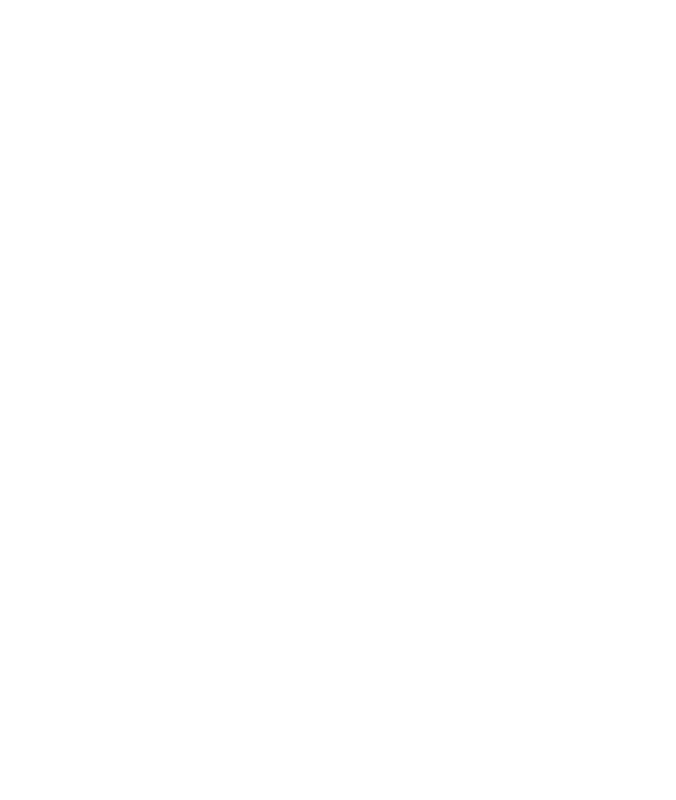
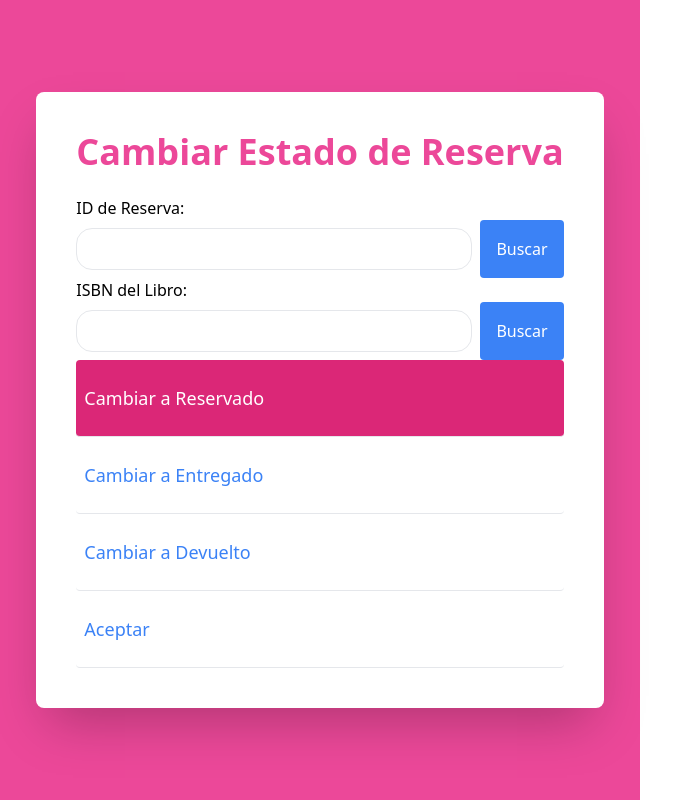
Before and after one commit to JUANDA18RG/Proyecto-Desarrollo, a React (Vite) app: page /CambiarEstadoReserva in a window 1280 px wide. Before the commit this address had no page. Shown: the whole page, without its empty margins (0-676 px from the left). Built offline with nearby package versions, Linux system fonts and the light colour scheme.

Commit message:
boton de eliminar valoracion y comentario hecho :))

```diff
--- a/src/App.jsx
+++ b/src/App.jsx
@@ -23,6 +23,7 @@
 import EliminarCuenta from "./pages/USUARIO/EliminarCuenta";
 import EliminarLibro from "./pages/ADMIN/EliminarLibro";
 import EditarLibro from "./pages/ADMIN/EditarLibro";
+import CambiarEstadoReserva from "./pages/ADMIN/cambiarestadoreserva";
 
 function App() {
   return (
@@ -56,6 +57,7 @@
         <Route path="/EliminarCuenta" element={<EliminarCuenta />} />
         <Route path="/EliminarLibro" element={<EliminarLibro />} />
         <Route path="/EditarLibro" element={<EditarLibro />} />
+        <Route path="/CambiarEstadoReserva" element={<CambiarEstadoReserva />} />
       </Routes>
     </div>
   );
--- a/src/pages/ADMIN/ContenidoAdmin.jsx
+++ b/src/pages/ADMIN/ContenidoAdmin.jsx
@@ -86,7 +86,7 @@
               </svg>
             </Link>
             <Link
-              to="/EliminarLibro"
+              to="/"
               className="flex rounded items-center justify-between text-blue-500 hover:bg-pink-600 transition duration-500 border-b hover:text-white border-gray-200 py-4 text-lg"
             >
               <span className="m-2">Eliminar Libro</span>
@@ -106,7 +106,7 @@
               </svg>
             </Link>
             <Link
-              to="/EditarLibro"
+              to="/"
               className="flex rounded items-center justify-between text-blue-500 hover:bg-pink-600 transition duration-500 border-b hover:text-white border-gray-200 py-4 text-lg"
             >
               <span className="m-2">Editar Libro</span>
@@ -126,7 +126,7 @@
               </svg>
             </Link>
             <Link
-              to="/"
+              to="/cambiarestadoreserva"
               className="flex rounded items-center justify-between text-blue-500 hover:bg-pink-600 transition duration-500 border-b hover:text-white border-gray-200 py-4 text-lg"
             >
               <span className="m-2">Cambiar estado de reserva</span>
--- /dev/null
+++ b/src/pages/ADMIN/cambiarestadoreserva.jsx
@@ -0,0 +1,193 @@
+import React, { useState } from "react";
+import Swal from "sweetalert2";
+import axios from "axios";
+
+const CambiarEstadoReserva = () => {
+  const [reservaId, setReservaId] = useState("");
+  const [isbn, setISBN] = useState("");
+  const [estadoReserva, setEstadoReserva] = useState("Reservado");
+  const [reservaEncontrada, setReservaEncontrada] = useState(null);
+
+  const handleChangeEstadoReserva = (nuevoEstado) => {
+    setEstadoReserva(nuevoEstado);
+  };
+
+  const handleAceptarClick = async () => {
+    try {
+      // Verifica que el estado de la reserva se haya cambiado
+      if (estadoReserva === "Reservado") {
+        Swal.fire("Alerta", "Por favor, cambia el estado de la reserva antes de aceptar.", "warning");
+        return;
+      }
+
+      const response = await axios.put(`http://localhost:4000/api/Reservas/${reservaId}`, {
+        estado: estadoReserva,
+      });
+
+      if (response.status === 200) {
+        Swal.fire("Cambios aceptados", `Nuevo estado: ${estadoReserva}`, "success");
+      } else {
+        Swal.fire("Error", "Ocurrió un error al actualizar la reserva", "error");
+      }
+    } catch (error) {
+      console.error("Error al actualizar reserva", error);
+      Swal.fire("Error", "Ocurrió un error al actualizar la reserva", "error");
+    }
+  };
+
+  const handleBuscarReservaPorId = async () => {
+    try {
+      Swal.fire("Buscar por ID de Reserva", `ID de Reserva: ${reservaId}`, "info");
+      console.log("ID de la reserva:", reservaId);
+
+      // Lógica para buscar por ID de reserva
+      const response = await axios.get(`http://localhost:4000/api/Reservas/${reservaId}`);
+      const reservaEncontrada = response.data;
+
+      // Si la reserva se encuentra, puedes mostrar detalles o realizar otras acciones
+      if (reservaEncontrada) {
+        setReservaEncontrada(reservaEncontrada);
+        Swal.fire("Reserva encontrada", `ID: ${reservaId}`, "success");
+      } else {
+        setReservaEncontrada(null);
+        Swal.fire("Reserva no encontrada", `No hay reserva para el ID: ${reservaId}`, "error");
+      }
+    } catch (error) {
+      // En caso de error, muestra un mensaje de error
+      console.error("Error al buscar reserva por ID", error);
+      Swal.fire("Error", `Ocurrió un error al buscar la reserva por ID: ${error.message}`, "error");
+    }
+  };
+
+  const handleBuscarReservaPorISBN = async () => {
+    try {
+      const response = await axios.get(`http://localhost:4000/api/Books/isbn/${isbn}`);
+      const reservaEncontrada = response.data;
+
+      if (reservaEncontrada) {
+        setReservaEncontrada(reservaEncontrada);
+        Swal.fire("Reserva encontrada", `ISBN: ${isbn}`, "success");
+      } else {
+        setReservaEncontrada(null);
+        Swal.fire("Reserva no encontrada", `No hay reserva para el ISBN: ${isbn}`, "error");
+      }
+    } catch (error) {
+      console.error("Error al buscar reserva por ISBN", error);
+
+      Swal.fire("Error", `Ocurrió un error al buscar la reserva: ${error.message}`, "error");
+    }
+  };
+
+  const mostrarAlerta = (mensaje, icono) => {
+    Swal.fire(mensaje, "", icono);
+  };
+
+  return (
+    <div className="min-h-screen flex">
+      <div className="w-1/2 bg-pink-500 flex flex-col justify-center items-center p-8 z-10">
+        <div className="bg-white shadow-2xl rounded-lg p-10 w-150">
+          <h2 className="text-4xl font-semibold mb-6 text-pink-500 text-center">
+            Cambiar Estado de Reserva
+          </h2>
+          <div>
+            <label htmlFor="reservaId">ID de Reserva:</label>
+            <div className="flex">
+              <input
+                type="text"
+                id="reservaId"
+                value={reservaId}
+                onChange={(e) => setReservaId(e.target.value)}
+                className="border p-2 mb-4 w-full"
+              />
+              <button
+                className="ml-2 px-4 py-2 bg-blue-500 text-white rounded"
+                onClick={() => {
+                  handleBuscarReservaPorId();
+                  mostrarAlerta("Buscando por ID de Reserva...", "info");
+                }}
+              >
+                Buscar
+              </button>
+            </div>
+          </div>
+          <div>
+            <label htmlFor="isbn">ISBN del Libro:</label>
+            <div className="flex">
+              <input
+                type="text"
+                id="isbn"
+                value={isbn}
+                onChange={(e) => setISBN(e.target.value)}
+                className="border p-2 mb-4 w-full"
+              />
+              <button
+                className="ml-2 px-4 py-2 bg-blue-500 text-white rounded"
+                onClick={() => {
+                  handleBuscarReservaPorISBN();
+                  mostrarAlerta("Buscando por ISBN...", "info");
+                }}
+              >
+                Buscar
+              </button>
+            </div>
+          </div>
+          {reservaEncontrada && (
+            <div>
+              <h3>Detalles de la Reserva:</h3>
+              <p>ID: {reservaEncontrada.id}</p>
+              <p>ISBN: {reservaEncontrada.isbn}</p>
+              <p>Usuario: {reservaEncontrada.usuario}</p>
+              <p>Fecha de Reserva: {reservaEncontrada.fechaReserva}</p>
+              <p>Estado: {reservaEncontrada.estado}</p>
+              {/* Agrega más detalles según la estructura de tu objeto de reserva */}
+            </div>
+          )}
+          <button
+            className={`flex rounded items-center justify-between text-blue-500 hover:bg-pink-600 transition duration-500 border-b hover:text-white border-gray-200 py-4 text-lg w-full ${
+              estadoReserva === "Reservado" ? "bg-pink-600 text-white" : ""
+            }`}
+            onClick={() => {
+              handleChangeEstadoReserva("Reservado");
+              mostrarAlerta("Cambiando a Reservado...", "success");
+            }}
+          >
+            <span className="m-2">Cambiar a Reservado</span>
+          </button>
+          <button
+            className={`flex rounded items-center justify-between text-blue-500 hover:bg-pink-600 transition duration-500 border-b hover:text-white border-gray-200 py-4 text-lg w-full ${
+              estadoReserva === "Entregado" ? "bg-pink-600 text-white" : ""
+            }`}
+            onClick={() => {
+              handleChangeEstadoReserva("Entregado");
+              mostrarAlerta("Cambiando a Entregado...", "success");
+            }}
+          >
+            <span className="m-2">Cambiar a Entregado</span>
+          </button>
+          <button
+            className={`flex rounded items-center justify-between text-blue-500 hover:bg-pink-600 transition duration-500 border-b hover:text-white border-gray-200 py-4 text-lg w-full ${
+              estadoReserva === "Devuelto" ? "bg-pink-600 text-white" : ""
+            }`}
+            onClick={() => {
+              handleChangeEstadoReserva("Devuelto");
+              mostrarAlerta("Cambiando a Devuelto...", "success");
+            }}
+          >
+            <span className="m-2">Cambiar a Devuelto</span>
+          </button>
+          <button
+            className="flex rounded items-center justify-between text-blue-500 hover:bg-pink-600 transition duration-500 border-b hover:text-white border-gray-200 py-4 text-lg w-full"
+            onClick={() => {
+              handleAceptarClick();
+              mostrarAlerta("Procesando cambios...", "success");
+            }}
+          >
+            <span className="m-2">Aceptar</span>
+          </button>
+        </div>
+      </div>
+    </div>
+  );
+};
+
+export default CambiarEstadoReserva;
--- a/src/pages/LIBROS/Contenido.jsx
+++ b/src/pages/LIBROS/Contenido.jsx
@@ -6,14 +6,9 @@
 import Carruseles from './Carruseles/Carruseles';
 import Chat from './Help';
 import Footer from './Footer';
-import Busqueda from './Busqueda';
+
 
 export default function Contenido() {
-  const handleBuscarLibro = (busqueda, filtro, disponibilidadFiltro) => {
-    console.log('Búsqueda:', busqueda);
-    console.log('Filtro:', filtro);
-    console.log('Disponibilidad Filtro:', disponibilidadFiltro);
-  };
 
   return (
     <>
@@ -25,7 +20,6 @@
       <Carruseles />
       {/*-----------------Busqueda-----------------*/}
       {/*-----------------Libros mas reservados-----------------*/}
-      <Busqueda onBuscar={handleBuscarLibro} />
       <Books />
       {/*-----------------Info sobre los libros-----------------*/}
       <InfoLibro />
```
